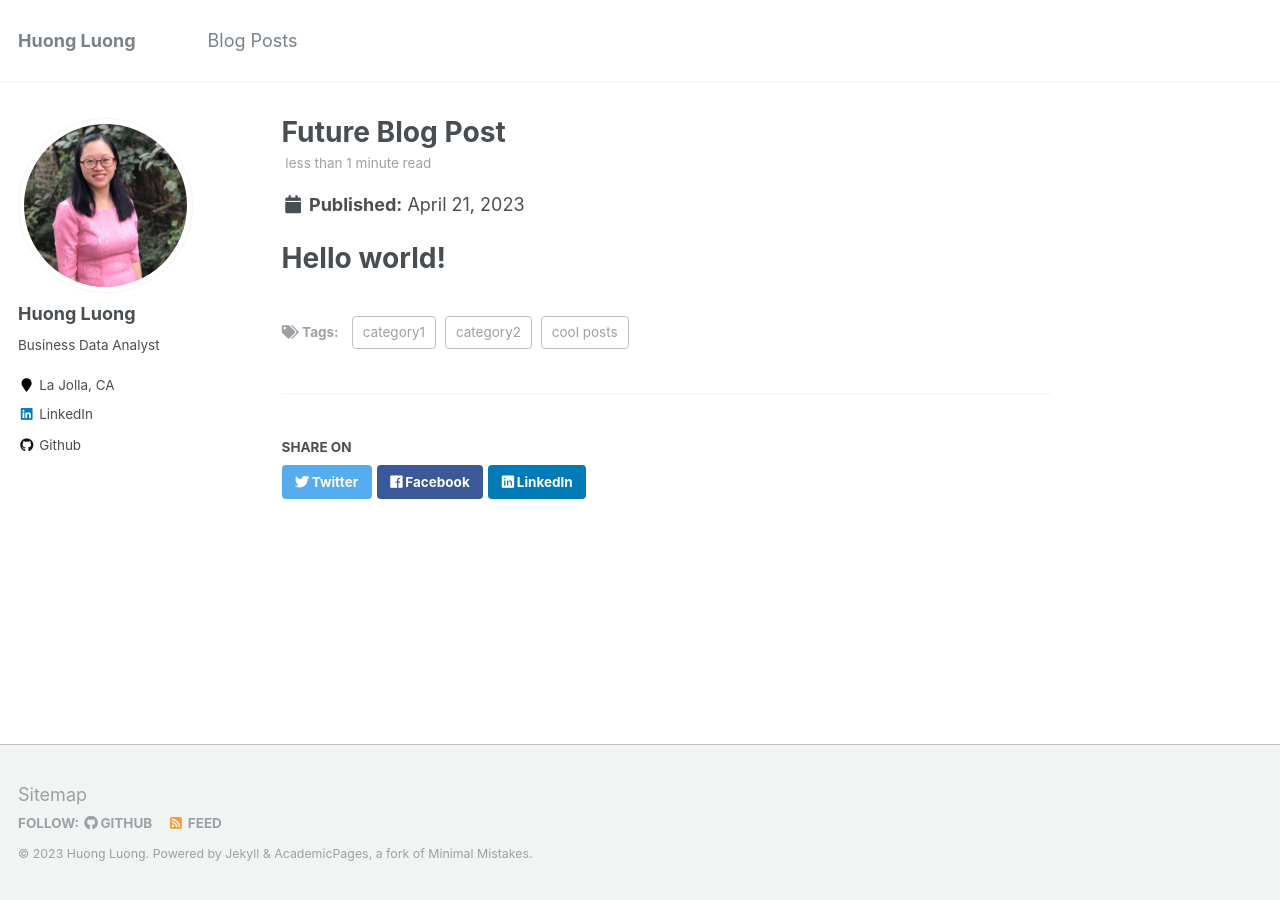
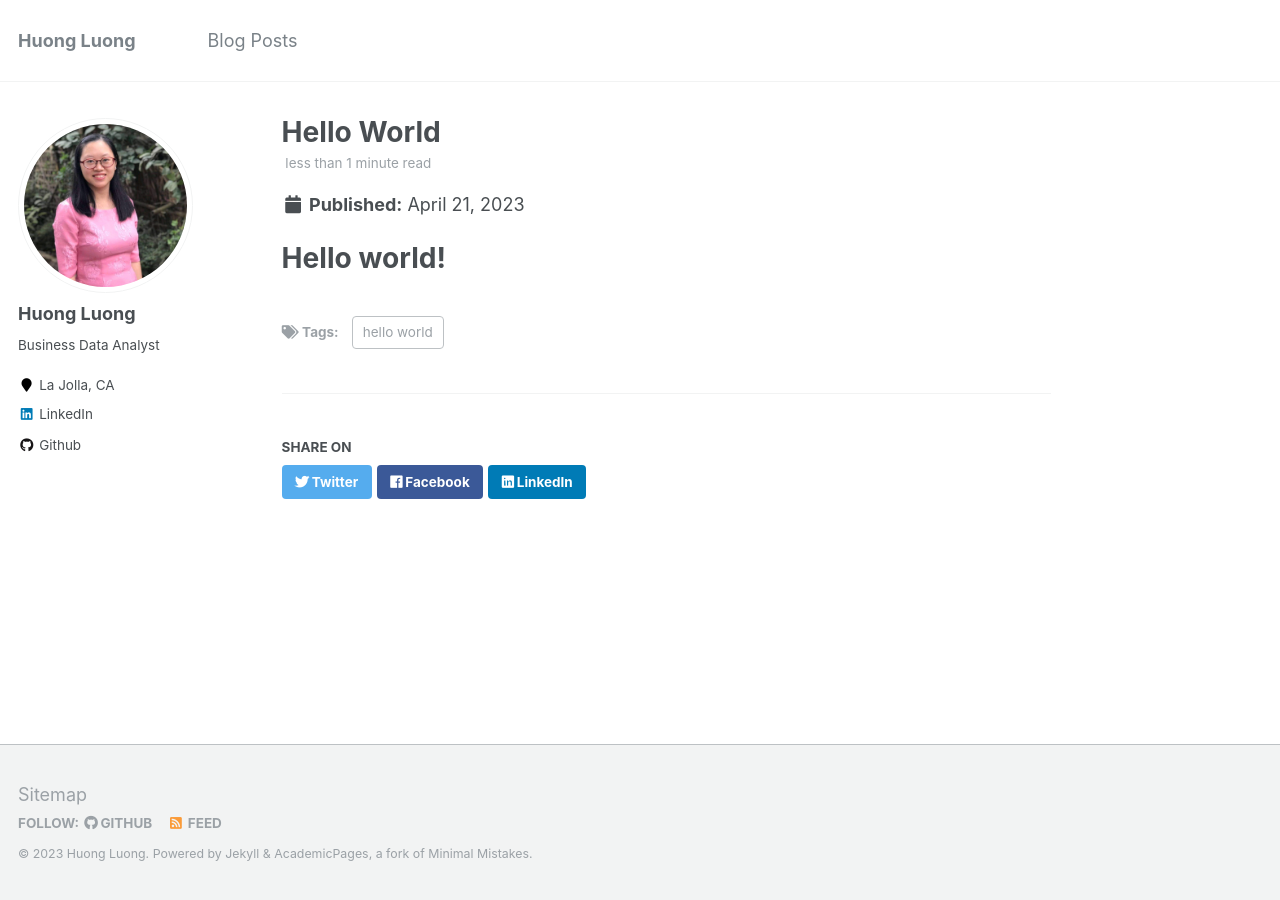
Before and after one commit to luongtthuong/luongtthuong.github.io, a Jekyll site: the page built from _posts/2023-04-21-hello-world.md, in a window 1280 px wide. Built offline with Jekyll 4.4.1, drawn with Linux system fonts in a browser that asks for light colours.

Commit message:
fix blog post

```diff
--- a/_posts/2023-04-21-hello-world.md
+++ b/_posts/2023-04-21-hello-world.md
@@ -1,11 +1,9 @@
 ---
-title: 'Future Blog Post'
+title: 'Hello World'
 date: 2023-04-21
 permalink: /posts/2023/04/blog-post-1/
 tags:
-  - cool posts
-  - category1
-  - category2
+  - hello world
 ---
 
 # Hello world!
```
